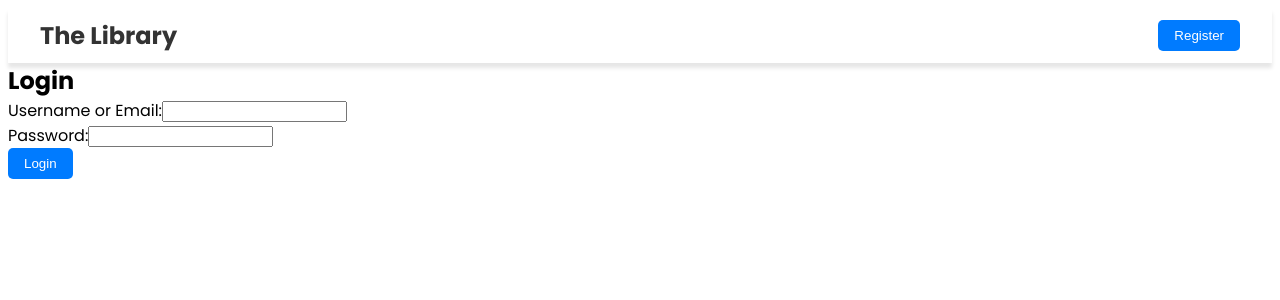
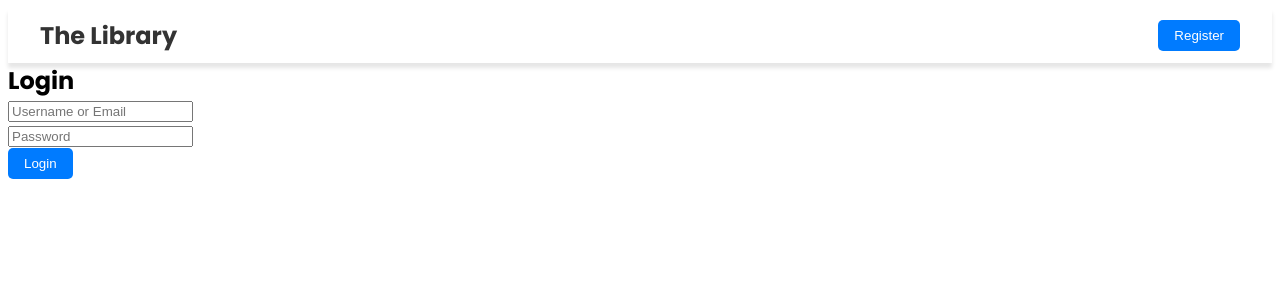
Before and after one commit to CaptDany/library-app-react, a React (Create React App) app: page /login in a window 1280 px wide. Shown: the top 300 px of the page. Built offline with nearby package versions, Linux system fonts and the light colour scheme.

Commit message:
Better topbar and login

```diff
--- a/src/Controller/Login.js
+++ b/src/Controller/Login.js
@@ -1,10 +1,12 @@
 import React, { useState } from "react";
 import { login } from "../model/api.js";
+import { useNavigate } from "react-router-dom";
 
-const Login = () => {
+const Login = ({ onLogin }) => {
   const [username, setUsername] = useState("");
   const [pass, setPass] = useState("");
   const [errorMessage, setErrorMessage] = useState("");
+  const navigate = useNavigate();
 
   const handleLogin = async (e) => {
     e.preventDefault();
@@ -14,7 +16,9 @@ const Login = () => {
       if (response.success) {
         // Handle successful login, store authentication token, etc.
         console.log("Login successful!");
+        localStorage.setItem("token", response.token);
         onLogin(response.token);
+        navigate("/home");
       } else {
         setErrorMessage("Invalid credentials. Please try again.");
       }
@@ -35,12 +39,14 @@ const Login = () => {
           onChange={(e) => setUsername(e.target.value)}
           placeholder="Username or Email"
         />
+        <div />
         <input
           type="password"
           value={pass}
           onChange={(e) => setPass(e.target.value)}
           placeholder="Password"
         />
+        <div />
         <button type="submit">Login</button>
       </form>
     </div>
--- a/src/Controller/Topbar.js
+++ b/src/Controller/Topbar.js
@@ -1,5 +1,6 @@
 import React, { useState } from "react";
 import Register from "./Register";
+import { Link } from "react-router-dom";
 import "../view/stylesheets/TopBar.css";
 
 const TopBar = ({ isLogged, loggedInUser }) => {
@@ -16,7 +17,9 @@ const TopBar = ({ isLogged, loggedInUser }) => {
   return (
     <div className="top-bar">
       <div className="top-bar-content">
-        <h2>The Library</h2>
+        <Link to="/home" className="logo">
+          <h2>The Library</h2>
+        </Link>
         {isLogged ? (
           <p>Welcome, {loggedInUser.username}!</p>
         ) : (
--- a/src/view/pages/LoginPage.js
+++ b/src/view/pages/LoginPage.js
@@ -1,53 +1,14 @@
-import React, { useState } from "react";
-import { login } from "../../model/api";
+import React from "react";
+import Login from "../../Controller/Login";
 
 const LoginPage = () => {
-  const [username, setUsername] = useState("");
-  const [pass, setPassword] = useState("");
-  const [errorMessage, setErrorMessage] = useState("");
-
-  const handleLogin = async (e) => {
-    e.preventDefault();
-    try {
-      const response = await login(username, pass);
-      console.log("Response from API:", response);
-      if (response.success) {
-        console.log("Login successful!");
-        localStorage.setItem("token", response.token);
-      } else {
-        setErrorMessage("Invalid credentials. Please try again.");
-      }
-    } catch (error) {
-      console.error("Error logging in:", error);
-      setErrorMessage("An error occurred. Please try again later.");
-    }
+  const handleLogin = (token) => {
+    localStorage.setItem("token", token);
   };
 
   return (
     <div>
-      <h2>Login</h2>
-      {errorMessage && <p>{errorMessage}</p>}
-      <form onSubmit={handleLogin}>
-        <div>
-          <label htmlFor="username">Username or Email:</label>
-          <input
-            type="text"
-            id="username"
-            value={username}
-            onChange={(e) => setUsername(e.target.value)}
-          />
-        </div>
-        <div>
-          <label htmlFor="password">Password:</label>
-          <input
-            type="password"
-            id="pass"
-            value={pass}
-            onChange={(e) => setPassword(e.target.value)}
-          />
-        </div>
-        <button type="submit">Login</button>
-      </form>
+      <Login onLogin={handleLogin} />
     </div>
   );
 };
--- a/src/view/stylesheets/TopBar.css
+++ b/src/view/stylesheets/TopBar.css
@@ -33,3 +33,12 @@ button {
 button:hover {
   background-color: #0056b3;
 }
+
+.logo {
+  text-decoration: none;
+  color: inherit;
+}
+
+.logo:hover {
+  color: #ababab;
+}
```
